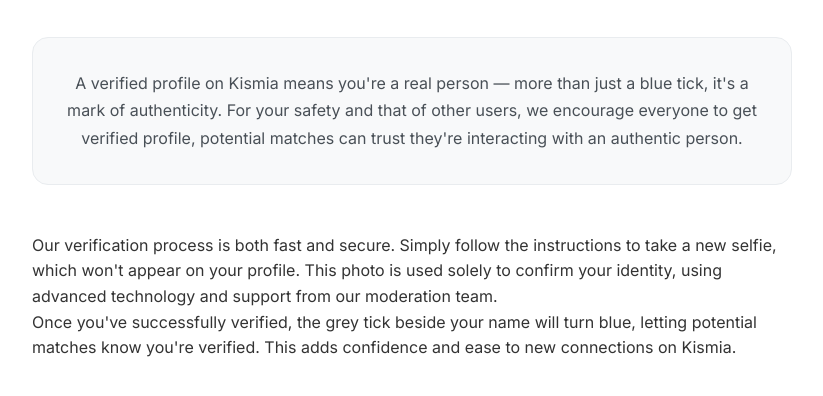
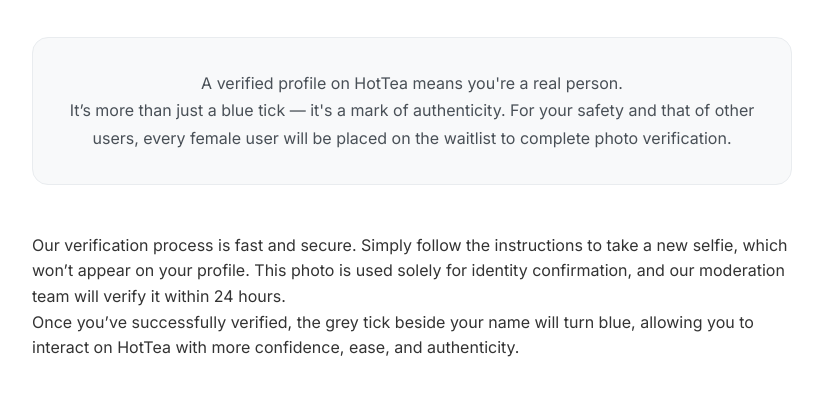
Before and after one commit to Seedyshen/Hottea, a website: page public/verification.html in a window 1280 px wide. Shown: the part 342-738 px from the top of the page, without its empty margins (228-1051 px from the left). Drawn offline with Linux system fonts and the light colour scheme.

Commit message:
Verification: replace Kismia copy with HotTea; add waitlist and 24h review details

```diff
--- a/public/verification.html
+++ b/public/verification.html
@@ -25,14 +25,15 @@
 
         <!-- Introduction -->
         <div class="guidelines-intro">
-            <p>A verified profile on Kismia means you're a real person — more than just a blue tick, it's a mark of authenticity. For your safety and that of other users, we encourage everyone to get verified profile, potential matches can trust they're interacting with an authentic person.</p>
+            <p>A verified profile on HotTea means you're a real person.</p>
+            <p>It’s more than just a blue tick — it's a mark of authenticity. For your safety and that of other users, every female user will be placed on the waitlist to complete photo verification.</p>
         </div>
 
         <!-- Process Section -->
         <div class="guidelines-section">
-            <p>Our verification process is both fast and secure. Simply follow the instructions to take a new selfie, which won't appear on your profile. This photo is used solely to confirm your identity, using advanced technology and support from our moderation team.</p>
+            <p>Our verification process is fast and secure. Simply follow the instructions to take a new selfie, which won’t appear on your profile. This photo is used solely for identity confirmation, and our moderation team will verify it within 24 hours.</p>
 
-            <p>Once you've successfully verified, the grey tick beside your name will turn blue, letting potential matches know you're verified. This adds confidence and ease to new connections on Kismia.</p>
+            <p>Once you’ve successfully verified, the grey tick beside your name will turn blue, allowing you to interact on HotTea with more confidence, ease, and authenticity.</p>
         </div>
     </div>
 </body>
```
